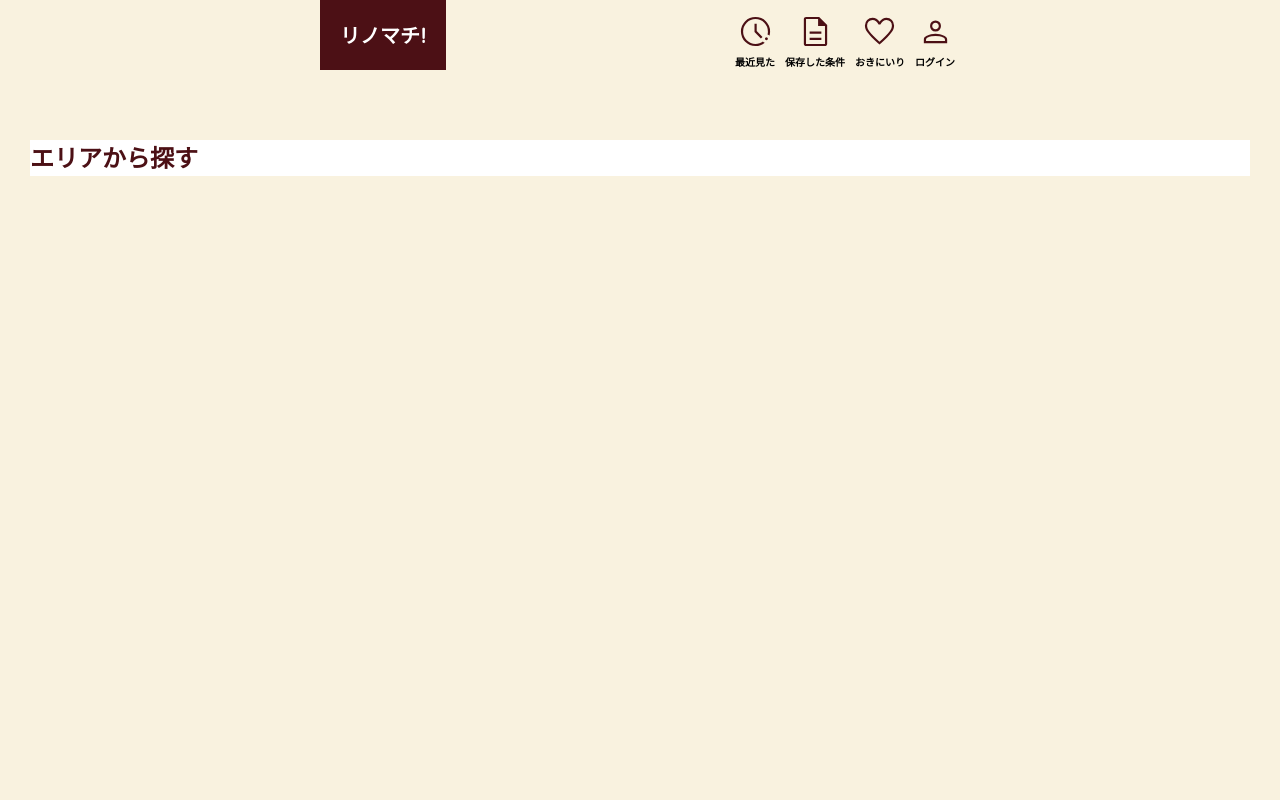
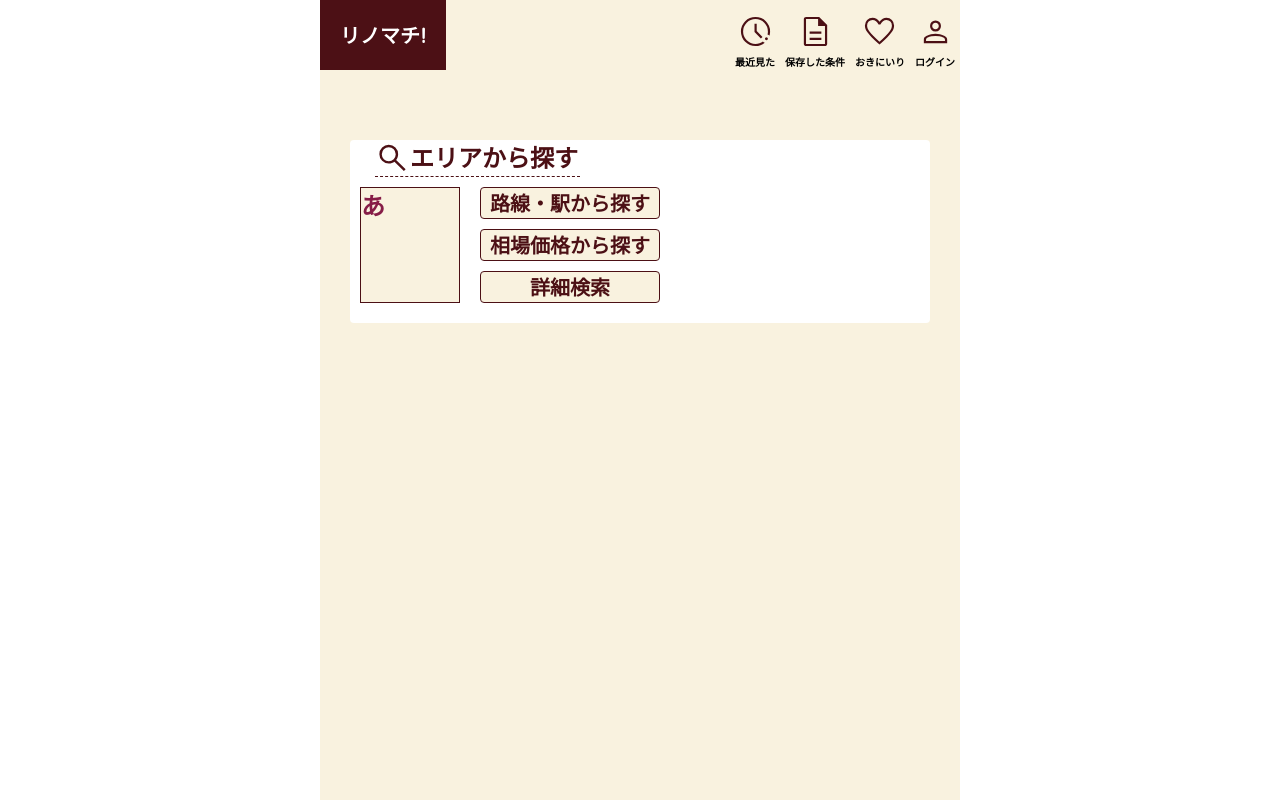
Before and after one commit to yama-chiiii/Rinomachi-Front, a Next.js app: page /search in a window 1280 px wide. Built offline with nearby package versions, Linux system fonts and the light colour scheme.

Commit message:
feat: 検索ボタンの追加（まだボタンじゃない）

```diff
--- a/src/app/search/page.tsx
+++ b/src/app/search/page.tsx
@@ -5,10 +5,27 @@ export default function Search() {
     return (
       <>
         <Header></Header>
-        <div className="w-full min-h-screen flex flex-col items-center font-mPlus font-semibold text-2xl">
+        <div className="w-full lg:w-1/2 min-h-screen flex flex-col mx-auto font-mPlus font-semibold text-2xl">
           <div className="w-full h-screen bg-brown-light text-red-dark">
-            <div className="bg-white mt-140 mx-30">
-              <div className="font-mPlus text-brown-dark">エリアから探す</div>
+            <div className="bg-white rounded mt-140 mx-30 pb-10">
+              <div className="flex border-b border-dashed border-brown-dark w-205 ml-25">
+                <img src="/search.svg" alt="Icon" height={35} width={35} />
+                <div className="font-mPlus text-brown-dark ">エリアから探す</div>
+              </div>
+              <div className="flex">
+                <div className="m-10 bg-brown-light border border-brown-dark w-100">あ</div>
+                <ul>
+                  <li className="bg-brown-light border border-brown-dark rounded text-brown-dark font-mPlus font-semibold text-xl flex justify-center w-180 m-10">
+                    路線・駅から探す
+                  </li>
+                  <li className="bg-brown-light border border-brown-dark rounded text-brown-dark font-mPlus font-semibold text-xl flex justify-center w-180 m-10">
+                    相場価格から探す
+                  </li>
+                  <li className="bg-brown-light border border-brown-dark rounded text-brown-dark font-mPlus font-semibold text-xl flex justify-center w-180 m-10">
+                    詳細検索
+                  </li>
+                </ul>
+              </div>
             </div>
           </div>
         </div>
```
Also changed, not shown: public/kokura.svg (added), public/search.svg (added).
